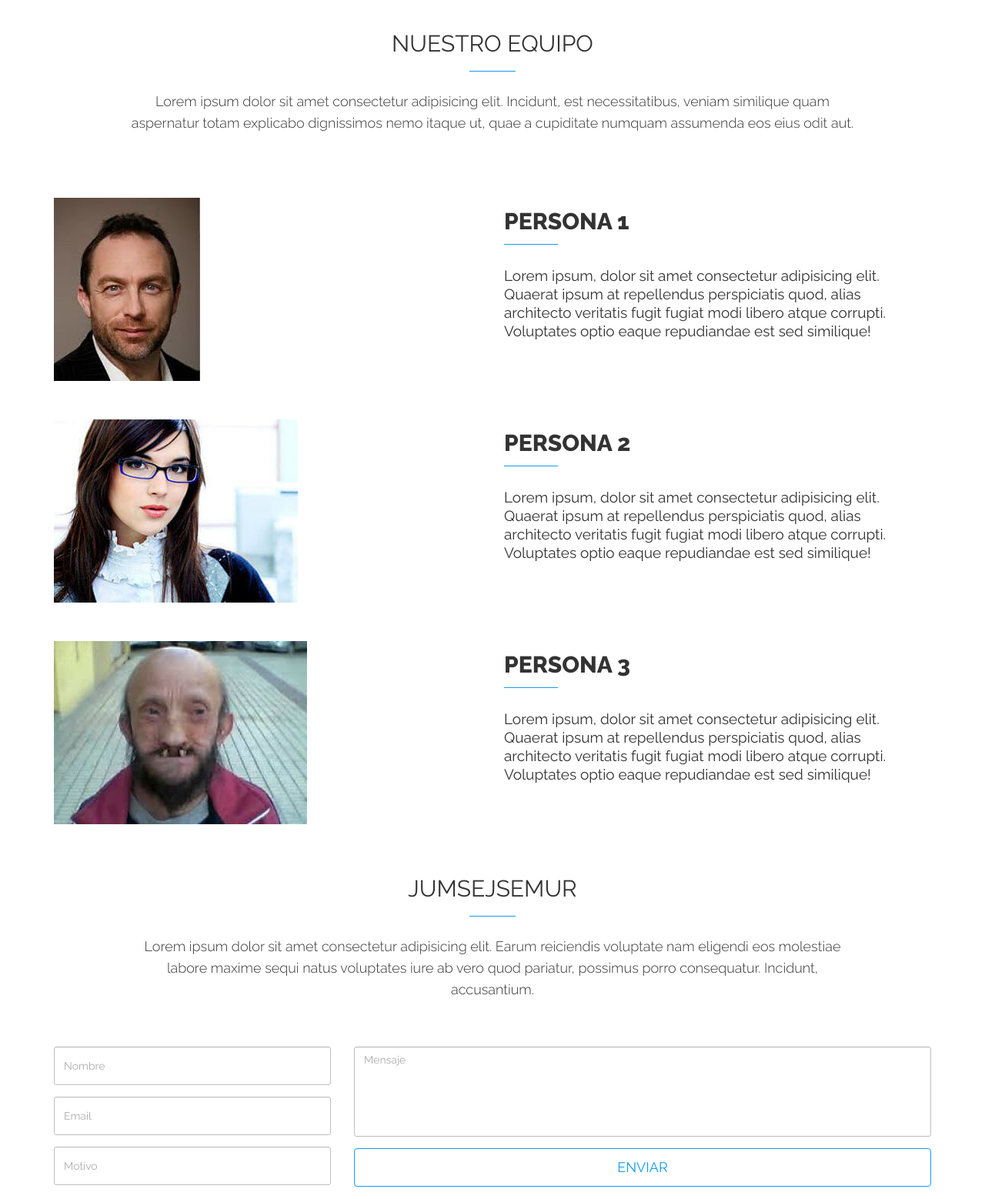
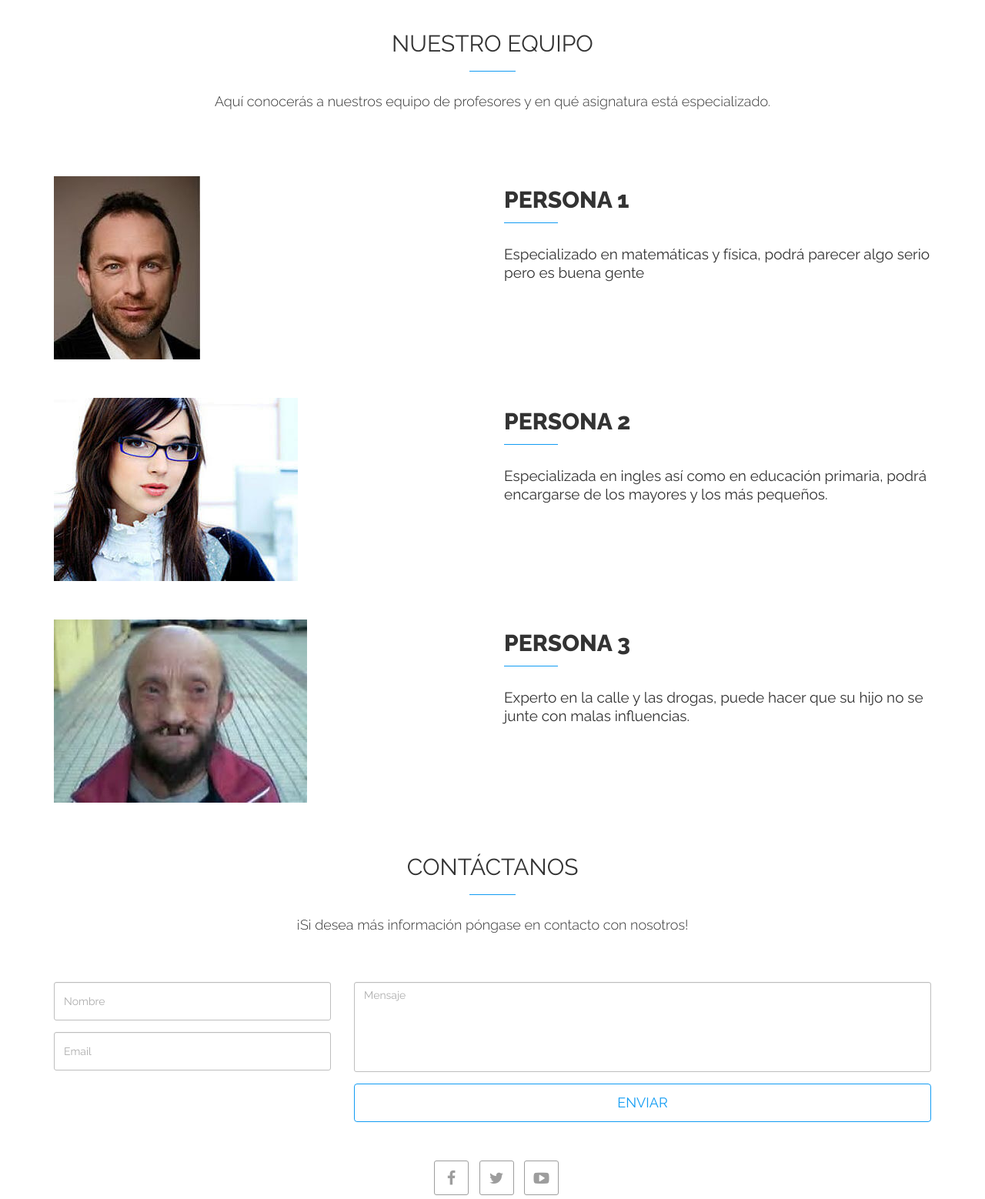
Before and after one commit to Merlin-Cervinho/Ludoteca, a plain HTML site: page contact.html in a window 1280 px wide. Shown: the top 1558 px of the page at 77% size. Drawn offline with Linux system fonts and the light colour scheme.

Commit message:
Reorganización
Se ha reorganizado algunas partes del codigo asi como mencionar de que es cada parte

```diff
--- a/contact.html
+++ b/contact.html
@@ -67,7 +67,9 @@
                 <div class="collapse navbar-collapse" id="maimo-navbar-collapse-1">
 
                     <ul class="nav navbar-nav navbar-right">
+                        <!-- Redirección a contacto, página en la que se está ya -->
                         <li><a href="contact.html" class="nav-item">Más información</a></li>
+
                     </ul>
 
                 </div>
@@ -78,6 +80,7 @@
 
     </header>
 
+    <!-- Profesores de la ludoteca -->
     <section>
 
         <!-- container -->
@@ -90,11 +93,7 @@
                     <div class="section-title">
 
                         <h2>Nuestro equipo</h2>
-                        <p>Lorem ipsum dolor sit amet consectetur adipisicing elit. Incidunt, est necessitatibus,
-                            veniam
-                            similique quam aspernatur totam explicabo dignissimos nemo itaque ut, quae a cupiditate
-                            numquam
-                            assumenda eos eius odit aut.</p>
+                        <p>Aquí conocerás a nuestros equipo de profesores y en qué asignatura está especializado.</p>
                     </div>
 
                 </div>
@@ -125,9 +124,7 @@
                         <div class="choose-us-title">
 
                             <h2>Persona 1</h2>
-                            <p>Lorem ipsum, dolor sit amet consectetur adipisicing elit. Quaerat ipsum at repellendus
-                                perspiciatis quod, alias architecto veritatis fugit fugiat modi libero atque corrupti.
-                                Voluptates optio eaque repudiandae est sed similique!</p>
+                            <p>Especializado en matemáticas y física, podrá parecer algo serio pero es buena gente</p>
 
                         </div>
 
@@ -160,9 +157,7 @@
                         <div class="choose-us-title">
 
                             <h2>Persona 2</h2>
-                            <p>Lorem ipsum, dolor sit amet consectetur adipisicing elit. Quaerat ipsum at repellendus
-                                perspiciatis quod, alias architecto veritatis fugit fugiat modi libero atque corrupti.
-                                Voluptates optio eaque repudiandae est sed similique!</p>
+                            <p>Especializada en ingles así como en educación primaria, podrá encargarse de los mayores y los más pequeños.</p>
 
                         </div>
 
@@ -195,9 +190,7 @@
                         <div class="choose-us-title">
 
                             <h2>Persona 3</h2>
-                            <p>Lorem ipsum, dolor sit amet consectetur adipisicing elit. Quaerat ipsum at repellendus
-                                perspiciatis quod, alias architecto veritatis fugit fugiat modi libero atque corrupti.
-                                Voluptates optio eaque repudiandae est sed similique!</p>
+                            <p>Experto en la calle y las drogas, puede hacer que su hijo no se junte con malas influencias.</p>
 
                         </div>
 
@@ -211,6 +204,7 @@
 
     </section>
 
+    <!-- Formulario de contacto -->
     <section class="contact-us">
 
         <div class="container wow bounceIn">
@@ -221,10 +215,8 @@
 
                     <div class="section-title">
 
-                        <h2>Jumsejsemur</h2>
-                        <p>Lorem ipsum dolor sit amet consectetur adipisicing elit. Earum reiciendis voluptate nam
-                            eligendi eos molestiae labore maxime sequi natus voluptates iure ab vero quod pariatur,
-                            possimus porro consequatur. Incidunt, accusantium.</p>
+                        <h2>Contáctanos</h2>
+                        <p>¡Si desea más información póngase en contacto con nosotros!</p>
 
                     </div>
 
@@ -246,7 +238,6 @@
 
                             <input type="text" class="form-control" id="name" placeholder="Nombre">
                             <input type="email" class="form-control" id="email" placeholder="Email">
-                            <input type="text" class="form-control" id="subject" placeholder="Motivo">
 
                         </div>
 
@@ -269,6 +260,7 @@
 
         </div>
 
+        <!-- Redirección a las redes sociales -->
         <div class="container">
 
             <div class="row">
@@ -304,7 +296,7 @@
                     <a class="content" href="#">Condiciones Generales</a><a> |</a>
                     <a class="content" href="#">Política de Cookies</a><a> |</a>
                     <a class="content" href="#">Política de Privacidad</a><a> |</a>
-                    <a class="content" href="#">Sobre nosotros</a><a> |</a>
+                    <a class="content" href="contact.html">Sobre nosotros</a><a> |</a>
                     <a class="content" href="#" target="_blank">Newsletter</a>
 
                 </div>
@@ -322,9 +314,6 @@
         </div>
 
     </footer>
-
-    <!-- jQuery -->
-    <!-- <script src="https://ajax.googleapis.com/ajax/libs/jquery/3.3.1/jquery.min.js"></script> -->
 
     <!-- Bootstrap JavaScript -->
     <script src="js/jquery.js"></script>
```
Also changed, not shown: index.html (+11 -12 lines).
